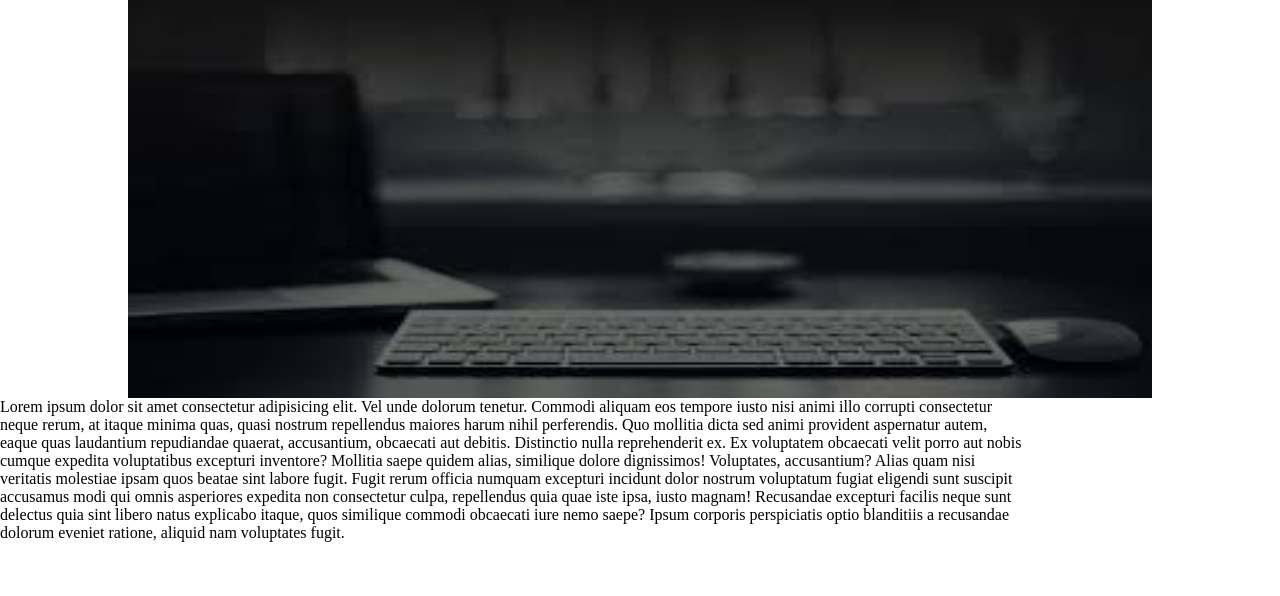
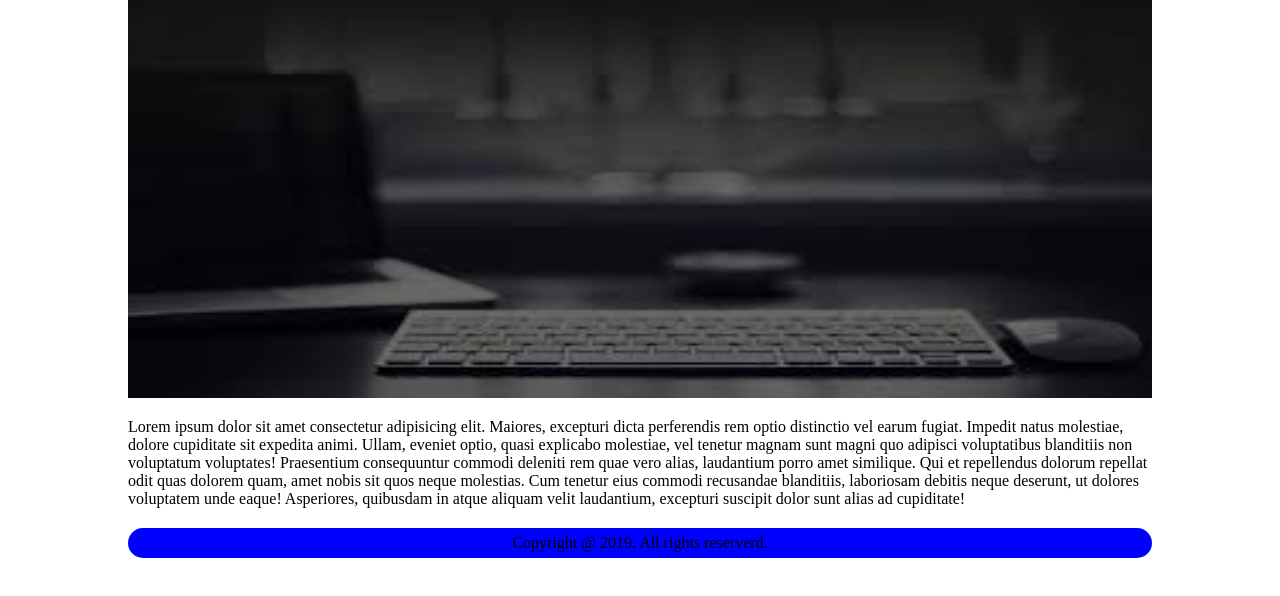
Before and after one commit to Taimoor-Kamran/PIAIC-HTML-CSS-Assignments, a plain HTML site: page ch_8/index.html in a window 1280 px wide. Shown: the part 122-718 px from the top of the page. Drawn offline with Linux system fonts and the light colour scheme; files whose address does not match are found by name.

Commit message:
added 30 commit

```diff
--- a/ch_8/index.html
+++ b/ch_8/index.html
@@ -29,9 +29,22 @@
         }
         .third{
             display: flex;
+            align-items: center;
             justify-content: center;
             width: 80%;
-            height: 50px;
+            margin: 20px auto;
+        }
+        .fourth{
+            display: flex;
+            justify-content: center;
+            align-items: center;
+            border-radius: 20px;
+            margin: 0 auto;
+            background-color: blue;
+            width: 80%;
+            height: 30px;
+            text-align: center;
+
         }
         nav{
             display: flex;
@@ -71,7 +84,10 @@
         <img src="/ch_8//Image/images.jpeg" alt="laptop" width="80%" height="400px">
     </div>
     <div class="third">
-        <p>Lorem ipsum dolor sit amet consectetur adipisicing elit. Vel unde dolorum tenetur. Commodi aliquam eos tempore iusto nisi animi illo corrupti consectetur neque rerum, at itaque minima quas, quasi nostrum repellendus maiores harum nihil perferendis. Quo mollitia dicta sed animi provident aspernatur autem, eaque quas laudantium repudiandae quaerat, accusantium, obcaecati aut debitis. Distinctio nulla reprehenderit ex. Ex voluptatem obcaecati velit porro aut nobis cumque expedita voluptatibus excepturi inventore? Mollitia saepe quidem alias, similique dolore dignissimos! Voluptates, accusantium? Alias quam nisi veritatis molestiae ipsam quos beatae sint labore fugit. Fugit rerum officia numquam excepturi incidunt dolor nostrum voluptatum fugiat eligendi sunt suscipit accusamus modi qui omnis asperiores expedita non consectetur culpa, repellendus quia quae iste ipsa, iusto magnam! Recusandae excepturi facilis neque sunt delectus quia sint libero natus explicabo itaque, quos similique commodi obcaecati iure nemo saepe? Ipsum corporis perspiciatis optio blanditiis a recusandae dolorum eveniet ratione, aliquid nam voluptates fugit.</p>
+        <p>Lorem ipsum dolor sit amet consectetur adipisicing elit. Maiores, excepturi dicta perferendis rem optio distinctio vel earum fugiat. Impedit natus molestiae, dolore cupiditate sit expedita animi. Ullam, eveniet optio, quasi explicabo molestiae, vel tenetur magnam sunt magni quo adipisci voluptatibus blanditiis non voluptatum voluptates! Praesentium consequuntur commodi deleniti rem quae vero alias, laudantium porro amet similique. Qui et repellendus dolorum repellat odit quas dolorem quam, amet nobis sit quos neque molestias. Cum tenetur eius commodi recusandae blanditiis, laboriosam debitis neque deserunt, ut dolores voluptatem unde eaque! Asperiores, quibusdam in atque aliquam velit laudantium, excepturi suscipit dolor sunt alias ad cupiditate!</p>
+    </div>
+    <div class="fourth">
+        <p>Copyright @ 2019. All rights reserverd.</p>
     </div>
 </body>
 </html>
```
